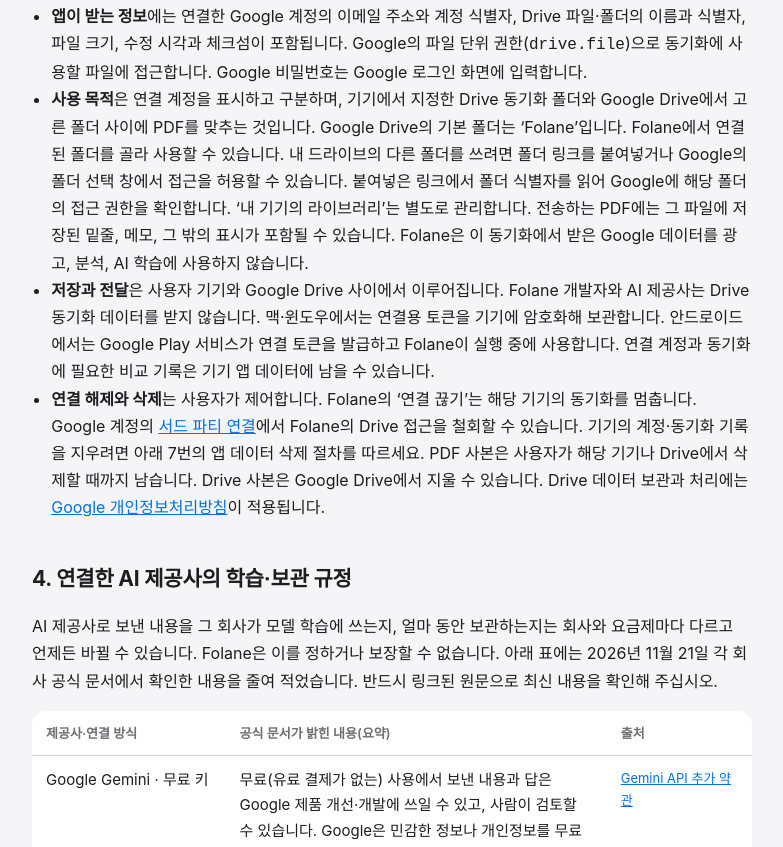
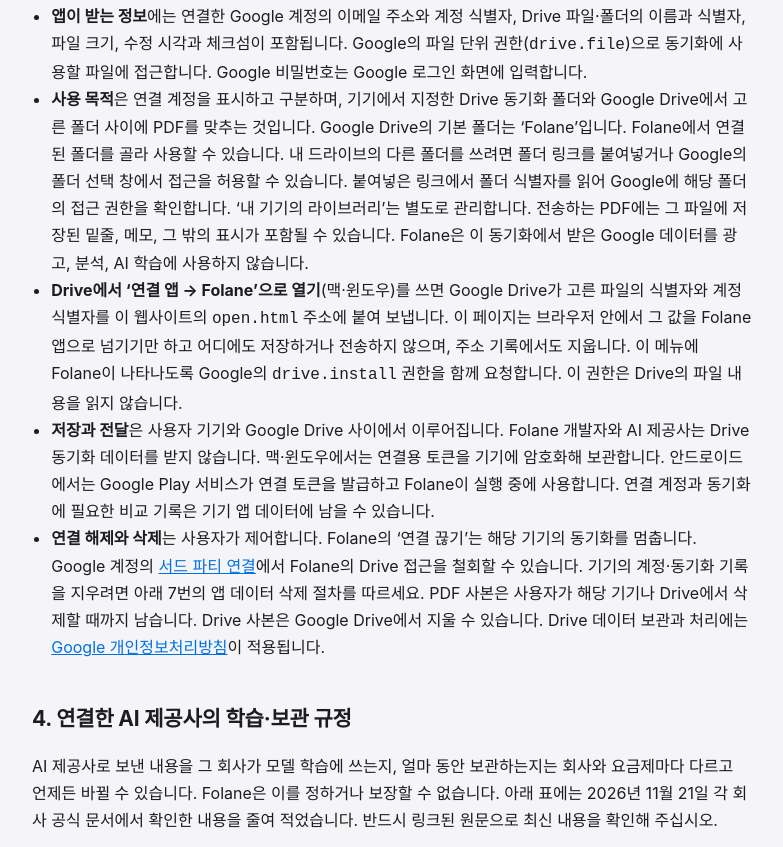
Before and after one commit to peanutJES/folane-website, a plain HTML site: page privacy.html in a window 1280 px wide. Shown: the part 2682-3529 px from the top of the page, without its empty margins (248-1031 px from the left). Drawn offline with Linux system fonts and the light colour scheme.

Commit message:
개인정보 처리방침: Drive ‘연결 앱 → Folane’ 열기
Co-Authored-By: Claude Opus 5.5 <noreply@anthropic.com>

```diff
--- a/privacy.html
+++ b/privacy.html
@@ -81,6 +81,7 @@
   <ul>
     <li><b>앱이 받는 정보</b>에는 연결한 Google 계정의 이메일 주소와 계정 식별자, Drive 파일·폴더의 이름과 식별자, 파일 크기, 수정 시각과 체크섬이 포함됩니다. Google의 파일 단위 권한(<code>drive.file</code>)으로 동기화에 사용할 파일에 접근합니다. Google 비밀번호는 Google 로그인 화면에 입력합니다.</li>
     <li><b>사용 목적</b>은 연결 계정을 표시하고 구분하며, 기기에서 지정한 Drive 동기화 폴더와 Google Drive에서 고른 폴더 사이에 PDF를 맞추는 것입니다. Google Drive의 기본 폴더는 ‘Folane’입니다. Folane에서 연결된 폴더를 골라 사용할 수 있습니다. 내 드라이브의 다른 폴더를 쓰려면 폴더 링크를 붙여넣거나 Google의 폴더 선택 창에서 접근을 허용할 수 있습니다. 붙여넣은 링크에서 폴더 식별자를 읽어 Google에 해당 폴더의 접근 권한을 확인합니다. ‘내 기기의 라이브러리’는 별도로 관리합니다. 전송하는 PDF에는 그 파일에 저장된 밑줄, 메모, 그 밖의 표시가 포함될 수 있습니다. Folane은 이 동기화에서 받은 Google 데이터를 광고, 분석, AI 학습에 사용하지 않습니다.</li>
+    <li><b>Drive에서 ‘연결 앱 → Folane’으로 열기</b>(맥·윈도우)를 쓰면 Google Drive가 고른 파일의 식별자와 계정 식별자를 이 웹사이트의 <code>open.html</code> 주소에 붙여 보냅니다. 이 페이지는 브라우저 안에서 그 값을 Folane 앱으로 넘기기만 하고 어디에도 저장하거나 전송하지 않으며, 주소 기록에서도 지웁니다. 이 메뉴에 Folane이 나타나도록 Google의 <code>drive.install</code> 권한을 함께 요청합니다. 이 권한은 Drive의 파일 내용을 읽지 않습니다.</li>
     <li><b>저장과 전달</b>은 사용자 기기와 Google Drive 사이에서 이루어집니다. Folane 개발자와 AI 제공사는 Drive 동기화 데이터를 받지 않습니다. 맥·윈도우에서는 연결용 토큰을 기기에 암호화해 보관합니다. 안드로이드에서는 Google Play 서비스가 연결 토큰을 발급하고 Folane이 실행 중에 사용합니다. 연결 계정과 동기화에 필요한 비교 기록은 기기 앱 데이터에 남을 수 있습니다.</li>
     <li><b>연결 해제와 삭제</b>는 사용자가 제어합니다. Folane의 ‘연결 끊기’는 해당 기기의 동기화를 멈춥니다. Google 계정의 <a href="https://myaccount.google.com/connections">서드 파티 연결</a>에서 Folane의 Drive 접근을 철회할 수 있습니다. 기기의 계정·동기화 기록을 지우려면 아래 7번의 앱 데이터 삭제 절차를 따르세요. PDF 사본은 사용자가 해당 기기나 Drive에서 삭제할 때까지 남습니다. Drive 사본은 Google Drive에서 지울 수 있습니다. Drive 데이터 보관과 처리에는 <a href="https://policies.google.com/privacy">Google 개인정보처리방침</a>이 적용됩니다.</li>
   </ul>
@@ -120,12 +121,12 @@
   <p>부적절하거나 사실과 다른 AI 답변, 이 방침에 관한 문의는 <a href="https://github.com/peanutJES/folane-releases/issues">GitHub 이슈</a>로 보내 주십시오. 이슈는 누구에게나 공개되므로 문서 내용이나 개인정보는 적지 않기를 권합니다.</p>
 
   <h2>10. 개정</h2>
-  <p>방침이 바뀌면 이 페이지를 수정하고 상단의 시행일을 갱신합니다. 2026년 11월 21일 판에서는 Folane의 AI 학습 방침과 AI 제공사별 학습·보관 규정, 문헌 찾기와 책 표지·서점 링크의 전송 내용을 더했습니다. 11월 22일에는 교보문고·알라딘 검색을, 11월 25일에는 Google Drive 연결과 동기화의 데이터 처리 및 철회 방법을 더했습니다.</p>
+  <p>방침이 바뀌면 이 페이지를 수정하고 상단의 시행일을 갱신합니다. 2026년 11월 21일 판에서는 Folane의 AI 학습 방침과 AI 제공사별 학습·보관 규정, 문헌 찾기와 책 표지·서점 링크의 전송 내용을 더했습니다. 11월 22일에는 교보문고·알라딘 검색을, 11월 25일에는 Google Drive 연결과 동기화의 데이터 처리 및 철회 방법, Drive의 ‘연결 앱’으로 열기를 더했습니다.</p>
 
   <section class="en">
     <h2>Privacy Policy (English summary)</h2>
     <p>Folane has no servers and collects no personal data, analytics, crash reports, or advertising identifiers. Documents, annotations, recordings, and settings stay on your device by default. <b>Folane never uses your documents, annotations, recordings, or AI conversations to train any AI model</b>; the developer never receives them. When you use a feature, your device sends data directly (over HTTPS) to that service only: your question and selected text to the AI provider you connected (Google, OpenAI, Anthropic, or xAI; on-device AI stays local), citation details to library catalogs (National Library of Korea, OpenAlex, Crossref, Open Library, Google Books), a book title and author or translator to Kyobo and Aladin search when a book is not in those catalogs, ISBNs for cover images (Open Library, Kyobo), a looked-up word to Wikipedia or Namuwiki, and update checks to GitHub (non-Store builds). Whether an AI provider trains on what you send is governed by that provider’s terms, which Folane cannot guarantee — see the provider table above and check each provider’s current terms. The Microsoft Store build asks for consent before first sending document text to an AI provider; you can withdraw it from the Help menu. Questions and AI-content reports: <a href="https://github.com/peanutJES/folane-releases/issues">GitHub Issues</a>. Effective November 22, 2026.</p>
-    <p>If you connect Google Drive and confirm the sync folder on this device and the destination in Google Drive, Folane uses the email address and identifier of your Google account to identify the connection. It uses the <code>drive.file</code> permission to exchange PDFs and the names, IDs, sizes, modification times, and checksums used to match files and folders. The default destination is the Folane folder. You can choose an accessible folder within Folane. If you paste a My Drive folder link, Folane reads the folder ID to check access with Google and may prompt through the Google folder picker. Your device library is managed separately. A synced PDF may include annotations saved inside it. Google Drive sync data goes directly between your device and Google Drive. It is used for sync, and Folane does not use it for advertising, analytics, or AI training. The developer and AI providers do not receive Drive sync data.</p>
+    <p>If you connect Google Drive and confirm the sync folder on this device and the destination in Google Drive, Folane uses the email address and identifier of your Google account to identify the connection. It uses the <code>drive.file</code> permission to exchange PDFs and the names, IDs, sizes, modification times, and checksums used to match files and folders. The default destination is the Folane folder. You can choose an accessible folder within Folane. If you paste a My Drive folder link, Folane reads the folder ID to check access with Google and may prompt through the Google folder picker. Your device library is managed separately. A synced PDF may include annotations saved inside it. Google Drive sync data goes directly between your device and Google Drive. It is used for sync, and Folane does not use it for advertising, analytics, or AI training. The developer and AI providers do not receive Drive sync data. On Mac and Windows you can also open a PDF from Google Drive on the web with “Open with → Folane”. Google Drive then sends the file ID and your account ID to this website’s <code>open.html</code>, which only passes them to the Folane app inside your browser and does not store or send them anywhere. Folane also requests the <code>drive.install</code> permission so it appears in that menu; this permission does not read file contents.</p>
     <p>Mac and Windows encrypt connection tokens on the device. Android uses Google Play services to obtain a token while the app runs. Account and sync records may remain in local app data. Use Disconnect in Folane to stop sync on that device, or remove Folane's access in your Google Account. Clear local app data to remove local account and sync records. PDF copies remain until you delete them on the device or in Google Drive. Google handles Drive storage under its privacy policy.</p>
   </section>
 </main>
```
